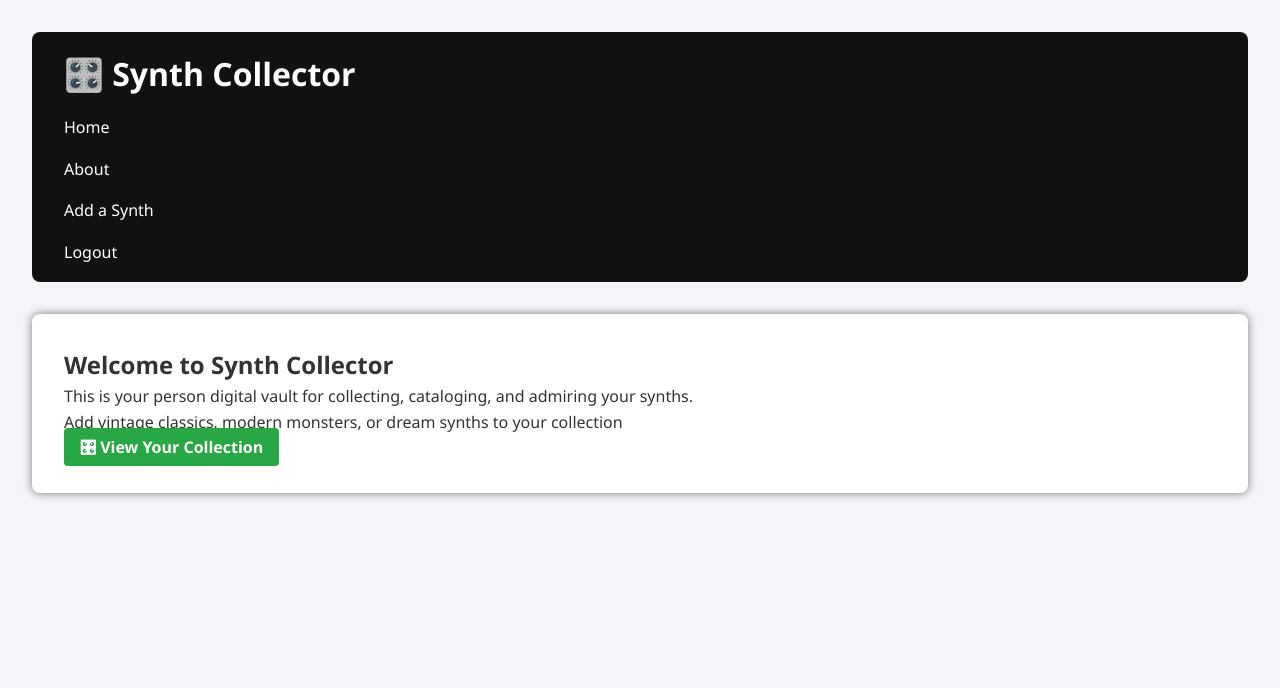
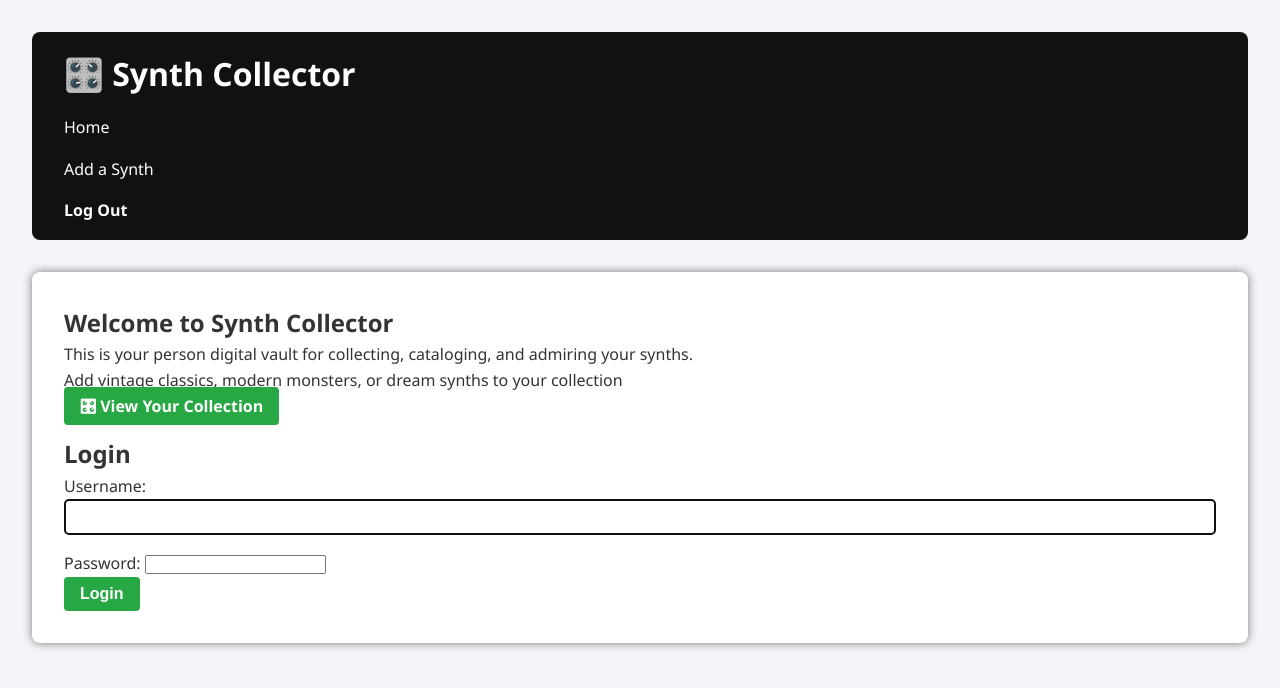
Before and after one commit to Grey-Altr/django-crud-app-lab, a Django app: page / in a window 1280 px wide. Shown: the top 688 px of the page. Run offline with Django 5.2, Linux system fonts and the light colour scheme; the visitor is signed in with stand-in values (Sample User, id 1).

Commit message:
bugs: signup, login, logout not functioning

```diff
--- a/my_app/static/css/base.css
+++ b/my_app/static/css/base.css
@@ -132,3 +132,19 @@ color: white;
     padding: 1rem;
   }
 }
+
+#logout-form button {
+  text-decoration: none;
+  color: var(--text-color);
+  font-weight: 600;
+  font-size: 16px;
+  background: none;
+  border: none;
+  cursor: pointer;
+  padding: 0;
+  font-family: inherit;
+}
+
+#logout-form button:hover {
+  color: var(--link-hover-color);
+}
--- a/my_app/templates/base.html
+++ b/my_app/templates/base.html
@@ -21,18 +21,24 @@
           <li>
             <a href="{% url 'home' %}">Home</a>
           </li>
+          {% if user.is_authenticated %}
+          <li>
+            <a href="{% url 'synth_create' %}">Add a Synth</a>
+          </li>
+          <form id="logout-form" method="POST" action="{% url 'logout' %}">
+            {% csrf_token %}
+            <button type="submit">Log Out</button>
+          </form>
+          {% else %}
           <li>
             <a href="{% url 'about' %}">About</a>
           </li>
           <li>
-            <a href="{% url 'synth_create' %}">Add a Synth</a>
+            <a href="{% url 'login' %}">Login</a>
           </li>
-
-          {% if user.is_authenticated %}
-            <li><a href="{% url 'logout' %}">Logout</a></li>
-          {% else %}
-            <li><a href="{% url 'login' %}">Login</a></li>
-            <li><a href="{% url 'signup' %}">Sign Up</a></li>
+          <li>
+            <a href="{% url 'signup' %}">Sign Up</a>
+          </li>
           {% endif %}
         </ul>
       </nav>
--- a/my_app/templates/home.html
+++ b/my_app/templates/home.html
@@ -7,4 +7,14 @@
 <p>Add vintage classics, modern monsters, or dream synths to your collection</p>
 
 <a href="{% url 'synth_list' %}" class="btn submit">🎛 View Your Collection</a>
-{% endblock %}
+
+{% if not user.us_authenticated %}
+<section>
+  <form action="{% url 'home' %}" method="POST" class="login">
+    <h1>Login</h1>
+    {% csrf_token %} {{ form.as_p }}
+    <input type="hidden" name="next" value="{{ next }}" />
+    <button type="submit" class="btn submit">Login</button>
+  </form>
+</section>
+{% endif %} {% endblock %}
--- a/my_app/urls.py
+++ b/my_app/urls.py
@@ -4,7 +4,7 @@ from . import views
 urlpatterns = [
     path(
         '',
-        views.home,
+        views.Home.as_view(),
         name='home',
         ),
     path('about/',
@@ -42,11 +42,13 @@ urlpatterns = [
         name='synth_delete'
         ),
     path(
-        'logs/<int:pk>/edit/', views.SynthLogUpdateView.as_view(),
+        'logs/<int:pk>/edit/',
+        views.SynthLogUpdateView.as_view(),
         name='log_edit',
     ),
     path(
-        'logs/<int:pk>/delete/', views.SynthLogDeleteView.as_view(),
+        'logs/<int:pk>/delete/',
+        views.SynthLogDeleteView.as_view(),
         name='log_delete',
     ),
 ]
--- a/my_app/views.py
+++ b/my_app/views.py
@@ -1,6 +1,7 @@
 from django.shortcuts import render, get_object_or_404, redirect
 from django.views.generic import ListView, CreateView, UpdateView, DeleteView
 from django.urls import reverse_lazy
+from django.contrib.auth.views import LoginView
 from django.contrib.auth.forms import UserCreationForm
 from django.contrib.auth import login
 from django.contrib.auth.decorators import login_required
@@ -10,13 +11,14 @@ from .models import Synth, SynthLog
 from .forms import SynthLogForm
 
 
-def home(request):
-    return render(request, 'home.html')
+class Home(LoginView):
+    template_name = 'home.html'
 
 def about(request):
     return render(request, 'about.html')
 
 def signup(request):
+    error_message = ''
     if request.method == 'POST':
         form = UserCreationForm(request.POST)
         if form.is_valid():
@@ -24,8 +26,10 @@ def signup(request):
             login(request, user)
             return redirect('synth_list')
     else:
+        error_message = 'Invalid sign up - try again'
         form = UserCreationForm()
-    return render(request, 'registration/signup.html', {'form': form})
+        context = {'form': form, 'error_message': error_message}
+    return render(request, 'signup.html', context)
 
 class SynthListView(LoginRequiredMixin, ListView):
     model = Synth
--- a/synthcollector/settings.py
+++ b/synthcollector/settings.py
@@ -117,6 +117,12 @@ USE_TZ = True
 
 STATIC_URL = 'static/'
 
+LOGIN_URL = 'home'
+
+LOGIN_REDIRECT_URL = 'synth_list'
+
+LOGOUT_REDIRECT_URL = 'home'
+
 # Default primary key field type
 # https://docs.djangoproject.com/en/5.2/ref/settings/#default-auto-field
 
--- a/synthcollector/urls.py
+++ b/synthcollector/urls.py
@@ -18,7 +18,15 @@ from django.contrib import admin
 from django.urls import path, include
 
 urlpatterns = [
-    path('admin/', admin.site.urls),
-    path('accounts/', include('django.contrib.auth.urls')),
-    path('', include('my_app.urls'))
+    path(
+        'admin/',
+        admin.site.urls
+        ),
+    path(
+        '',
+        include('my_app.urls')
+        ),
+    path('signup/',
+        include('django.contrib.auth.urls')
+        ),
 ]
```
Also changed, not shown: my_app/templates/signup.html (+7 -2 lines), my_app/static/css/form.css (added).
